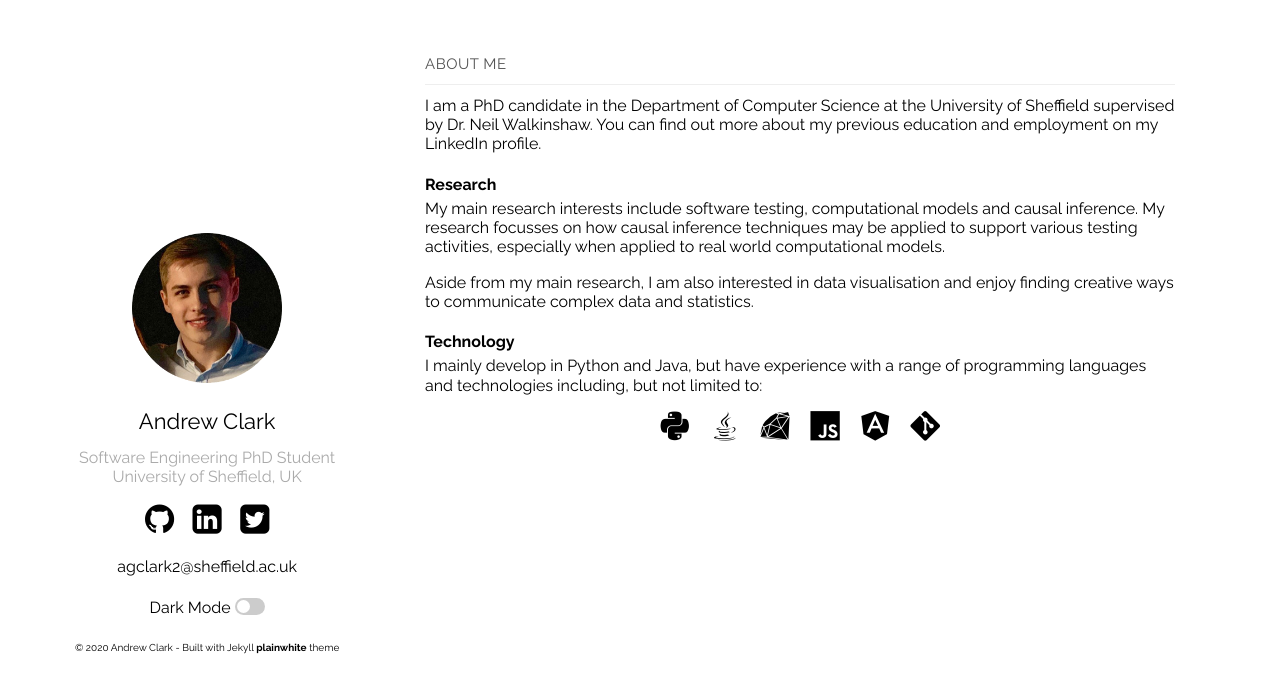
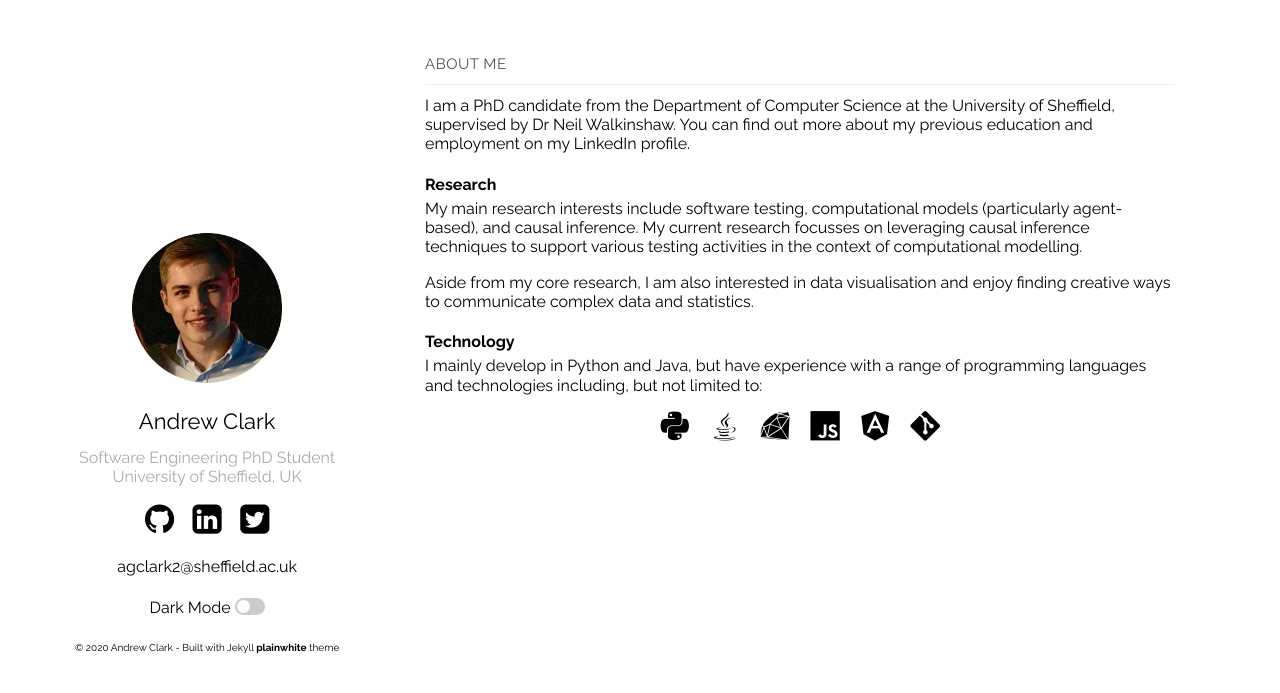
Before and after one commit to AndrewC19/AndrewC19.github.io, a Jekyll site: the page built from index.md, in a window 1280 px wide. Shown: the top 693 px of the page. Built offline with Jekyll 4.4.1, drawn with Linux system fonts in a browser that asks for light colours.

Commit message:
Updated home page to read a little better

```diff
--- a/index.md
+++ b/index.md
@@ -4,12 +4,12 @@
 
 layout: home
 ---
-I am a PhD candidate in the Department of Computer Science at the University of Sheffield supervised by Dr. Neil Walkinshaw. You can find out more about my previous education and employment on my LinkedIn profile.
+I am a PhD candidate from the Department of Computer Science at the University of Sheffield, supervised by Dr Neil Walkinshaw. You can find out more about my previous education and employment on my LinkedIn profile.
 
 #### Research
-My main research interests include software testing, computational models and causal inference. My research focusses on how causal inference techniques may be applied to support various testing activities, especially when applied to real world computational models.
+My main research interests include software testing, computational models (particularly agent-based), and causal inference. My current research focusses on leveraging causal inference techniques to support various testing activities in the context of computational modelling.
 
-Aside from my main research, I am also interested in data visualisation and enjoy finding creative ways to communicate complex data and statistics.
+Aside from my core research, I am also interested in data visualisation and enjoy finding creative ways to communicate complex data and statistics.
 
 #### Technology
 I mainly develop in Python and Java, but have experience with a range of programming languages and technologies including, but not limited to:
```
